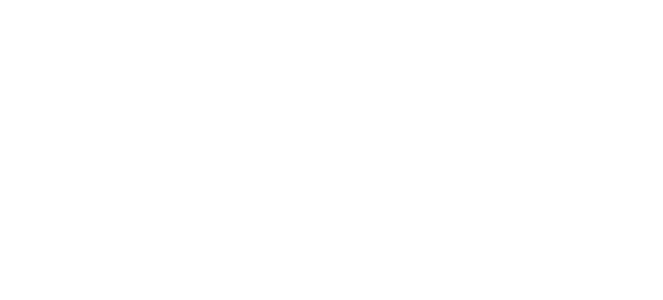
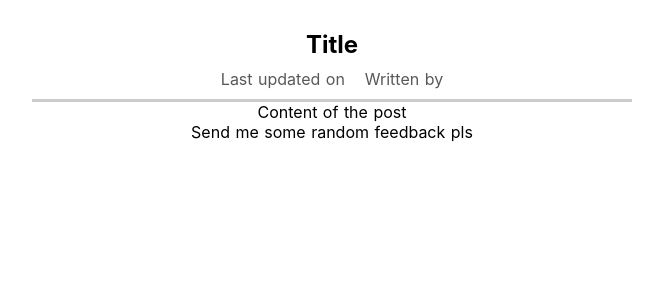
Before and after one commit to kissu/nuxt-blog-exercise, a Nuxt app: page /posts/1 in a window 1280 px wide. Before the commit this address had no page. Shown: the top 300 px of the page, without its empty margins (308-971 px from the left). Built offline with nearby package versions, Linux system fonts and the light colour scheme.

Commit message:
Add basic files & some styles

```diff
--- /dev/null
+++ b/pages/posts/_id/index.vue
@@ -0,0 +1,65 @@
+<template lang="pug">
+  .single-post-page
+    section.post
+      h1.post-title Title
+      .post-details
+        .post-detail Last updated on
+        .post-detail Written by
+      p Content of the post
+    section.post-feedback
+      p Send me some random feedback pls
+</template>
+
+<style scoped>
+  .single-post-page {
+    padding: 30px;
+    text-align: center;
+    box-sizing: border-box;
+  }
+
+  .post {
+    width: 100%;
+  }
+
+  @media (min-width: 768px) {
+    .post {
+      width: 600px;
+      margin: auto;
+    }
+  }
+
+  .post-title {
+    margin: 0;
+  }
+
+  .post-details {
+    padding: 10px;
+    box-sizing: border-box;
+    border-bottom: 3px solid #ccc;
+    display: flex;
+    justify-content: center;
+    align-items: center;
+    flex-direction: column;
+  }
+
+  @media (min-width: 768px) {
+    .post-details {
+      flex-direction: row;
+    }
+  }
+
+  .post-detail {
+    color: rgb(88, 88, 88);
+    margin: 0 10px;
+  }
+
+  .post-feedback a {
+    color: red;
+    text-decoration: none;
+  }
+
+  .post-feedback a:hover,
+  .post-feedback a:active {
+    color: salmon;
+  }
+</style>
--- /dev/null
+++ b/pages/posts/index.vue
@@ -0,0 +1,12 @@
+<template lang="pug">
+  .posts-page
+    h2 Awesome posts
+</template>
+
+<style scoped>
+  .posts-page {
+    display: flex;
+    justify-content: center;
+    align-items: center;
+  }
+</style>
```
Also changed, not shown: pages/admin/index.vue (added).
